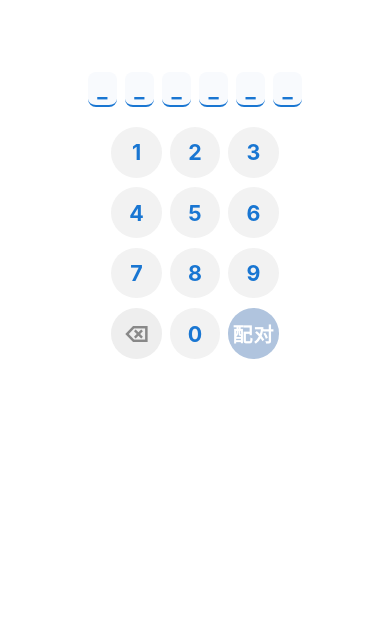
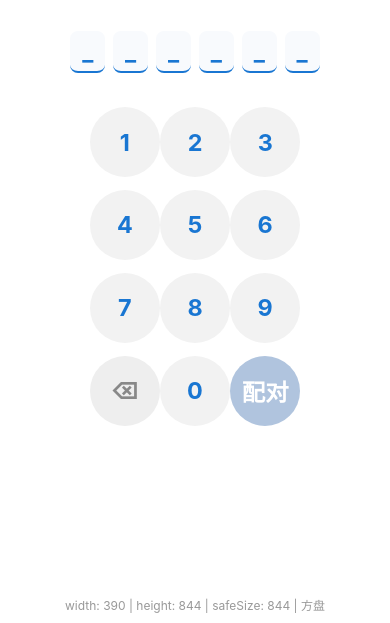
Before and after one commit to zhangdayou2020/watchOS, a React Native app: screen / in a window 390 px wide. Shown: the part 221-844 px from the top of the page. Built offline with nearby package versions, Linux system fonts and the light colour scheme; what react-native would draw is missing.

Commit message:
圆盘和方盘表盘的适配

```diff
--- a/package.json
+++ b/package.json
@@ -34,7 +34,7 @@
     "@babel/core": "^7.25.2",
     "@babel/preset-env": "^7.25.3",
     "@babel/runtime": "^7.25.0",
-    "@react-native-community/cli": "18.0.0",
+    "@react-native-community/cli": "^18.0.0",
     "@react-native-community/cli-platform-android": "18.0.0",
     "@react-native-community/cli-platform-ios": "18.0.0",
     "@react-native/babel-preset": "0.79.3",
--- a/src/components/FinishedTaskDetail.tsx
+++ b/src/components/FinishedTaskDetail.tsx
@@ -5,9 +5,10 @@ import WearOSGestureHandler from './WearOSGestureHandler';
 import type {RootState} from '@/store';
 
 const { width, height } = Dimensions.get('window');
-const safeSize = Math.min(width, height);
-const CARD_SIZE = safeSize * 0.85;
-const ITEM_HEIGHT = safeSize - safeSize * 0.12;
+const isRound = Math.abs(width - height) < 10; // 近似判断为圆盘
+const safeSize = isRound ? Math.min(width, height) : Math.max(width, height);
+const CARD_SIZE = isRound ? safeSize * 0.85 : width * 0.92;
+const ITEM_HEIGHT = isRound ? safeSize - safeSize * 0.12 : height * 0.88;
 
 const FinishedTaskDetail: React.FC<{ onBack: () => void }> = ({ onBack }) => {
   const tasks = useSelector((state: RootState) => state.tasks.finished);
@@ -31,7 +32,7 @@ const FinishedTaskDetail: React.FC<{ onBack: () => void }> = ({ onBack }) => {
       <View style={styles.container}>
         {/* 调试信息 */}
         <Text style={{ position: 'absolute', top: 0, left: 0, fontSize: 12, color: 'red', zIndex: 100 }}>
-          width: {width}, height: {height}, safeSize: {safeSize}
+          width: {width}, height: {height}, safeSize: {safeSize} | {isRound ? '圆盘' : '方盘'}
         </Text>
         {/* 滑动指示器文本 */}
         {tasks && tasks.length > 1 && (
@@ -89,17 +90,17 @@ const styles = StyleSheet.create({
   },
   scrollIndicator: {
     position: 'absolute',
-    top: safeSize * 0.02,
+    top: isRound ? safeSize * 0.02 : height * 0.02,
     alignSelf: 'center',
     backgroundColor: 'rgba(0, 0, 0, 0.4)',
-    borderRadius: safeSize * 0.03,
-    paddingHorizontal: safeSize * 0.03,
-    paddingVertical: safeSize * 0.012,
+    borderRadius: isRound ? safeSize * 0.03 : width * 0.03,
+    paddingHorizontal: isRound ? safeSize * 0.03 : width * 0.03,
+    paddingVertical: isRound ? safeSize * 0.012 : height * 0.012,
     zIndex: 16,
   },
   scrollIndicatorText: {
     color: '#fff',
-    fontSize: safeSize * 0.04,
+    fontSize: isRound ? safeSize * 0.04 : width * 0.045,
     fontWeight: 'bold',
   },
   page: {
@@ -107,7 +108,7 @@ const styles = StyleSheet.create({
     justifyContent: 'center',
     alignItems: 'center',
     backgroundColor: '#f0f2f5',
-    padding: safeSize * 0.06,
+    padding: isRound ? safeSize * 0.06 : width * 0.06,
   },
   contentBox: {
     flex: 1,
@@ -122,40 +123,40 @@ const styles = StyleSheet.create({
     fontWeight: 'bold',
     color: '#222',
     textAlign: 'center',
-    marginBottom: safeSize * 0.035,
-    lineHeight: safeSize * 0.06,
+    marginBottom: isRound ? safeSize * 0.035 : height * 0.03,
+    lineHeight: isRound ? safeSize * 0.06 : height * 0.06,
     maxWidth: '90%',
     alignSelf: 'center',
-    fontSize: safeSize * 0.055,
+    fontSize: isRound ? safeSize * 0.055 : width * 0.06,
   },
   category: {
-    fontSize: safeSize * 0.045,
+    fontSize: isRound ? safeSize * 0.045 : width * 0.05,
     color: '#888',
     textAlign: 'center',
-    marginBottom: safeSize * 0.01,
+    marginBottom: isRound ? safeSize * 0.01 : height * 0.01,
   },
   integral: {
-    fontSize: safeSize * 0.045,
+    fontSize: isRound ? safeSize * 0.045 : width * 0.05,
     color: '#ff9800',
     textAlign: 'center',
-    marginBottom: safeSize * 0.01,
+    marginBottom: isRound ? safeSize * 0.01 : height * 0.01,
     fontWeight: '500',
   },
   statusDone: {
-    fontSize: safeSize * 0.045,
+    fontSize: isRound ? safeSize * 0.045 : width * 0.05,
     color: '#4caf50',
     textAlign: 'center',
-    marginTop: safeSize * 0.005,
+    marginTop: isRound ? safeSize * 0.005 : height * 0.005,
     fontWeight: '500',
   },
   emptyContainer: {
     flex: 1,
-    height: safeSize,
+    height: isRound ? safeSize : height,
     justifyContent: 'center',
     alignItems: 'center',
   },
   emptyText: {
-    fontSize: safeSize * 0.06,
+    fontSize: isRound ? safeSize * 0.06 : width * 0.07,
     color: '#888',
   },
 });
--- a/src/components/GiftDetail.tsx
+++ b/src/components/GiftDetail.tsx
@@ -5,8 +5,9 @@ import type { RootState } from '@/store';
 import WearOSGestureHandler from './WearOSGestureHandler';
 
 const { width, height } = Dimensions.get('window');
-const safeSize = Math.min(width, height);
-const ITEM_HEIGHT = safeSize - safeSize * 0.12;
+const isRound = Math.abs(width - height) < 10; // 近似判断为圆盘
+const safeSize = isRound ? Math.min(width, height) : Math.max(width, height);
+const ITEM_HEIGHT = isRound ? safeSize - safeSize * 0.12 : height * 0.88;
 
 const GiftDetail: React.FC<{ onBack: () => void }> = ({ onBack }) => {
   const gifts = useSelector((state: RootState) => state.gifts);
@@ -52,14 +53,14 @@ const GiftDetail: React.FC<{ onBack: () => void }> = ({ onBack }) => {
                 <View style={styles.cardImgWrapper}>
                   <Image
                     source={{ uri: item.img.startsWith('http') ? item.img : `https://pmuat.handlebook.com.hk/pm/${item.img.replace(/\\/g, '/')}` }}
-                    style={styles.cardImg}
+                    style={[styles.cardImg, { width: isRound ? safeSize * 0.18 : width * 0.22, height: isRound ? safeSize * 0.18 : width * 0.22, borderRadius: isRound ? safeSize * 0.04 : width * 0.04 }]}
                     resizeMode="contain"
                   />
                 </View>
               ) : (
                 <View style={styles.cardImgWrapper}>
-                  <View style={{ width: safeSize * 0.18, height: safeSize * 0.18, borderRadius: safeSize * 0.04, backgroundColor: '#f0f2f5', alignItems: 'center', justifyContent: 'center' }}>
-                    <Text style={{ fontSize: safeSize * 0.11, color: '#c5cbe3' }}>🎁</Text>
+                  <View style={{ width: isRound ? safeSize * 0.18 : width * 0.22, height: isRound ? safeSize * 0.18 : width * 0.22, borderRadius: isRound ? safeSize * 0.04 : width * 0.04, backgroundColor: '#f0f2f5', alignItems: 'center', justifyContent: 'center' }}>
+                    <Text style={{ fontSize: isRound ? safeSize * 0.11 : width * 0.13, color: '#c5cbe3' }}>🎁</Text>
                   </View>
                 </View>
               )}
@@ -86,7 +87,7 @@ const GiftDetail: React.FC<{ onBack: () => void }> = ({ onBack }) => {
           borderRadius: 8,
           overflow: 'hidden',
         }}>
-          width: {width}, height: {height}, safeSize: {safeSize}
+          width: {width}, height: {height}, safeSize: {safeSize} | {isRound ? '圆盘' : '方盘'}
         </Text>
       </View>
     </WearOSGestureHandler>
@@ -100,17 +101,17 @@ const styles = StyleSheet.create({
   },
   scrollIndicator: {
     position: 'absolute',
-    top: safeSize * 0.02,
+    top: isRound ? safeSize * 0.02 : height * 0.02,
     alignSelf: 'center',
     backgroundColor: 'rgba(0, 0, 0, 0.4)',
-    borderRadius: safeSize * 0.03,
-    paddingHorizontal: safeSize * 0.03,
-    paddingVertical: safeSize * 0.012,
+    borderRadius: isRound ? safeSize * 0.03 : width * 0.03,
+    paddingHorizontal: isRound ? safeSize * 0.03 : width * 0.03,
+    paddingVertical: isRound ? safeSize * 0.012 : height * 0.012,
     zIndex: 16,
   },
   scrollIndicatorText: {
     color: '#fff',
-    fontSize: 13,
+    fontSize: isRound ? safeSize * 0.04 : width * 0.045,
     fontWeight: 'bold',
   },
   page: {
@@ -118,7 +119,7 @@ const styles = StyleSheet.create({
     justifyContent: 'center',
     alignItems: 'center',
     backgroundColor: '#f0f2f5',
-    padding: safeSize * 0.06,
+    padding: isRound ? safeSize * 0.06 : width * 0.06,
   },
   squareCard: {
     flex: 1,
@@ -137,42 +138,40 @@ const styles = StyleSheet.create({
     fontWeight: 'bold',
     color: '#222',
     textAlign: 'center',
-    fontSize: safeSize * 0.07,
-    marginBottom: safeSize * 0.03,
-    lineHeight: safeSize * 0.09,
+    fontSize: isRound ? safeSize * 0.07 : width * 0.08,
+    marginBottom: isRound ? safeSize * 0.03 : height * 0.03,
+    lineHeight: isRound ? safeSize * 0.09 : height * 0.09,
     maxWidth: '90%',
   },
   cardIntegral: {
-    fontSize: safeSize * 0.05,
+    fontSize: isRound ? safeSize * 0.05 : width * 0.055,
     color: '#ff9800',
     textAlign: 'center',
-    marginBottom: safeSize * 0.03,
+    marginBottom: isRound ? safeSize * 0.03 : height * 0.03,
     fontWeight: 'bold',
   },
   cardImgWrapper: {
-    width: safeSize * 0.22,
-    height: safeSize * 0.22,
-    borderRadius: safeSize * 0.06,
+    width: isRound ? safeSize * 0.22 : width * 0.25,
+    height: isRound ? safeSize * 0.22 : width * 0.25,
+    borderRadius: isRound ? safeSize * 0.06 : width * 0.06,
     backgroundColor: '#f8fafd',
     alignItems: 'center',
     justifyContent: 'center',
     overflow: 'hidden',
-    marginTop: safeSize * 0.02,
+    marginTop: isRound ? safeSize * 0.02 : height * 0.02,
   },
   cardImg: {
-    width: safeSize * 0.18,
-    height: safeSize * 0.18,
-    borderRadius: safeSize * 0.04,
+    borderRadius: isRound ? safeSize * 0.04 : width * 0.04,
     backgroundColor: '#f8fafd',
   },
   emptyContainer: {
     flex: 1,
-    height: safeSize,
+    height: isRound ? safeSize : height,
     justifyContent: 'center',
     alignItems: 'center',
   },
   emptyText: {
-    fontSize: 18,
+    fontSize: isRound ? 18 : 20,
     color: '#888',
   },
 });
--- a/src/components/UnfinishedTaskDetail.tsx
+++ b/src/components/UnfinishedTaskDetail.tsx
@@ -5,8 +5,9 @@ import WearOSGestureHandler from './WearOSGestureHandler';
 import type {RootState} from '@/store';
 
 const {width, height} = Dimensions.get('window');
-const safeSize = Math.min(width, height);
-const ITEM_HEIGHT = safeSize - safeSize * 0.12;
+const isRound = Math.abs(width - height) < 10; // 近似判断为圆盘
+const safeSize = isRound ? Math.min(width, height) : Math.max(width, height);
+const ITEM_HEIGHT = isRound ? safeSize - safeSize * 0.12 : height * 0.88;
 
 const UnfinishedTaskDetail: React.FC<{onBack: () => void}> = ({onBack}) => {
   const tasks = useSelector((state: RootState) => state.tasks.unfinished);
@@ -84,7 +85,7 @@ const UnfinishedTaskDetail: React.FC<{onBack: () => void}> = ({onBack}) => {
           borderRadius: 8,
           overflow: 'hidden',
         }}>
-          width: {width}, height: {height}, safeSize: {safeSize}
+          width: {width}, height: {height}, safeSize: {safeSize} | {isRound ? '圆盘' : '方盘'}
         </Text>
       </View>
     </WearOSGestureHandler>
@@ -99,57 +100,57 @@ const styles = StyleSheet.create({
   // 滑动指示器
   scrollIndicator: {
     position: 'absolute',
-    top: safeSize * 0.02,
+    top: isRound ? safeSize * 0.02 : height * 0.02,
     alignSelf: 'center',
     backgroundColor: 'rgba(0, 0, 0, 0.4)',
-    borderRadius: safeSize * 0.03,
-    paddingHorizontal: safeSize * 0.03,
-    paddingVertical: safeSize * 0.012,
+    borderRadius: isRound ? safeSize * 0.03 : width * 0.03,
+    paddingHorizontal: isRound ? safeSize * 0.03 : width * 0.03,
+    paddingVertical: isRound ? safeSize * 0.012 : height * 0.012,
     zIndex: 16,
   },
   scrollIndicatorText: {
     color: '#fff',
-    fontSize: safeSize * 0.04,
+    fontSize: isRound ? safeSize * 0.04 : width * 0.045,
     fontWeight: 'bold',
   },
   emptyContainer: {
     flex: 1,
-    height: safeSize,
+    height: isRound ? safeSize : height,
     justifyContent: 'center',
     alignItems: 'center',
   },
   emptyText: {
-    fontSize: safeSize * 0.06,
+    fontSize: isRound ? safeSize * 0.06 : width * 0.07,
     color: '#888',
   },
   title: {
     fontWeight: 'bold',
     color: '#222',
     textAlign: 'center',
-    marginBottom: safeSize * 0.035,
-    lineHeight: safeSize * 0.06,
+    marginBottom: isRound ? safeSize * 0.035 : height * 0.03,
+    lineHeight: isRound ? safeSize * 0.06 : height * 0.06,
     maxWidth: '90%',
     alignSelf: 'center',
-    fontSize: safeSize * 0.055,
+    fontSize: isRound ? safeSize * 0.055 : width * 0.06,
   },
   category: {
-    fontSize: safeSize * 0.045,
+    fontSize: isRound ? safeSize * 0.045 : width * 0.05,
     color: '#888',
     textAlign: 'center',
-    marginBottom: safeSize * 0.01,
+    marginBottom: isRound ? safeSize * 0.01 : height * 0.01,
   },
   integral: {
-    fontSize: safeSize * 0.045,
+    fontSize: isRound ? safeSize * 0.045 : width * 0.05,
     color: '#ff9800',
     textAlign: 'center',
-    marginBottom: safeSize * 0.01,
+    marginBottom: isRound ? safeSize * 0.01 : height * 0.01,
     fontWeight: '500',
   },
   statusTodo: {
-    fontSize: safeSize * 0.045,
+    fontSize: isRound ? safeSize * 0.045 : width * 0.05,
     color: '#1976d2',
     textAlign: 'center',
-    marginTop: safeSize * 0.005,
+    marginTop: isRound ? safeSize * 0.005 : height * 0.005,
     fontWeight: '500',
   },
 });
--- a/src/screens/LoginScreen.tsx
+++ b/src/screens/LoginScreen.tsx
@@ -22,12 +22,13 @@ const KEYS = [
 ];
 
 const { width: SCREEN_WIDTH, height: SCREEN_HEIGHT } = Dimensions.get('window');
-const safeSize = Math.min(SCREEN_WIDTH, SCREEN_HEIGHT);
-const CODE_BOX_WIDTH = safeSize * 0.6;
-const CODE_DIGIT_SIZE = safeSize * 0.075;
-const KEY_SIZE = safeSize * 0.13;
-const KEY_FONT_SIZE = safeSize * 0.055;
-const CODE_FONT_SIZE = safeSize * 0.055;
+const isRound = Math.abs(SCREEN_WIDTH - SCREEN_HEIGHT) < 10; // 近似判断为圆盘
+const safeSize = isRound ? Math.min(SCREEN_WIDTH, SCREEN_HEIGHT) : Math.max(SCREEN_WIDTH, SCREEN_HEIGHT);
+const CODE_BOX_WIDTH = isRound ? safeSize * 0.6 : SCREEN_WIDTH * 0.8;
+const CODE_DIGIT_SIZE = isRound ? safeSize * 0.075 : SCREEN_WIDTH * 0.09;
+const KEY_SIZE = isRound ? safeSize * 0.13 : SCREEN_WIDTH * 0.18;
+const KEY_FONT_SIZE = isRound ? safeSize * 0.055 : SCREEN_WIDTH * 0.06;
+const CODE_FONT_SIZE = isRound ? safeSize * 0.055 : SCREEN_WIDTH * 0.06;
 
 const LoginScreen = () => {
   const navigation =
@@ -103,6 +104,7 @@ const LoginScreen = () => {
                       ? styles.delKey
                       : null,
                     key === 'ok' && code.length !== 6 ? styles.keyDisabled : null,
+                    { width: KEY_SIZE, height: KEY_SIZE, borderRadius: KEY_SIZE / 2 },
                   ]}
                   onPress={() => handlePress(key)}
                   disabled={loading || (key === 'ok' && code.length !== 6)}
@@ -115,6 +117,7 @@ const LoginScreen = () => {
                         : key === 'del'
                         ? styles.delKeyText
                         : null,
+                      { fontSize: KEY_FONT_SIZE },
                     ]}>
                     {key === 'del' ? '⌫' : key === 'ok' ? '配对' : key}
                   </Text>
@@ -123,6 +126,23 @@ const LoginScreen = () => {
             </View>
           ))}
         </View>
+      </View>
+      {/* 尺寸调试信息 */}
+      <View
+        pointerEvents="none"
+        style={{
+          position: 'absolute',
+          bottom: 10,
+          left: 0,
+          right: 0,
+          alignItems: 'center',
+          opacity: 0.5,
+          zIndex: 999,
+        }}
+      >
+        <Text style={{ fontSize: 12, color: '#333' }}>
+          width: {SCREEN_WIDTH} | height: {SCREEN_HEIGHT} | safeSize: {safeSize} | {isRound ? '圆盘' : '方盘'}
+        </Text>
       </View>
     </SafeAreaView>
   );
@@ -138,19 +158,19 @@ const styles = StyleSheet.create({
     alignItems: 'center',
     justifyContent: 'center',
     backgroundColor: '#fff',
-    paddingHorizontal: safeSize * 0.07,
+    paddingHorizontal: isRound ? safeSize * 0.07 : SCREEN_WIDTH * 0.05,
   },
   codeBox: {
     flexDirection: 'row',
     justifyContent: 'center',
-    marginBottom: safeSize * 0.04,
-    marginTop: safeSize * 0.10,
+    marginBottom: isRound ? safeSize * 0.04 : SCREEN_HEIGHT * 0.03,
+    marginTop: isRound ? safeSize * 0.10 : SCREEN_HEIGHT * 0.08,
     width: CODE_BOX_WIDTH,
   },
   codeDigitBox: {
     width: CODE_DIGIT_SIZE,
     height: CODE_DIGIT_SIZE * 1.2,
-    marginHorizontal: safeSize * 0.01,
+    marginHorizontal: isRound ? safeSize * 0.01 : SCREEN_WIDTH * 0.01,
     borderBottomWidth: 2,
     borderColor: '#1976d2',
     alignItems: 'center',
@@ -169,44 +189,35 @@ const styles = StyleSheet.create({
     width: CODE_BOX_WIDTH,
     alignItems: 'center',
     justifyContent: 'center',
-    marginTop: safeSize * 0.01,
+    marginTop: isRound ? safeSize * 0.01 : SCREEN_HEIGHT * 0.01,
   },
   keyRow: {
     flexDirection: 'row',
     justifyContent: 'center',
-    marginBottom: safeSize * 0.025,
+    marginBottom: isRound ? safeSize * 0.025 : SCREEN_HEIGHT * 0.015,
   },
   key: {
-    width: KEY_SIZE,
-    height: KEY_SIZE,
-    marginHorizontal: safeSize * 0.01,
     backgroundColor: '#f2f2f2',
-    borderRadius: KEY_SIZE / 2,
     justifyContent: 'center',
     alignItems: 'center',
     elevation: 1,
   },
   keyText: {
-    fontSize: KEY_FONT_SIZE,
     fontWeight: 'bold',
     color: '#1976d2',
   },
   okKey: {
     backgroundColor: '#2196f3',
-    borderRadius: KEY_SIZE / 2,
   },
   okKeyText: {
     color: '#fff',
     fontSize: KEY_FONT_SIZE * 0.93,
-    letterSpacing: 1,
   },
   delKey: {
     backgroundColor: '#eee',
-    borderRadius: KEY_SIZE / 2,
   },
   delKeyText: {
     color: '#888',
-    fontSize: KEY_FONT_SIZE,
   },
   keyDisabled: {
     backgroundColor: '#b0c4de',
```
Also changed, not shown: 1 other file (tests, documents, lock files or other folders).
